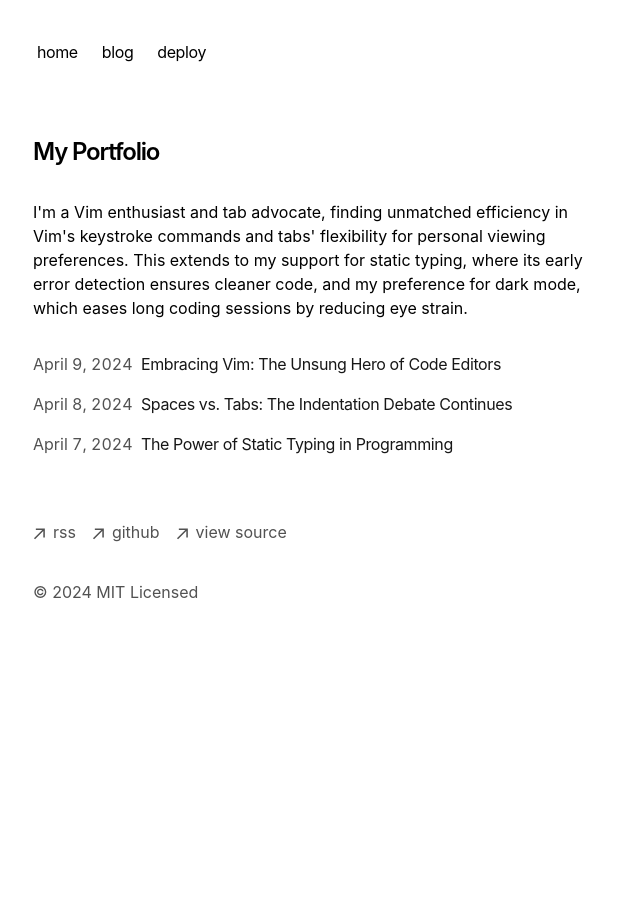
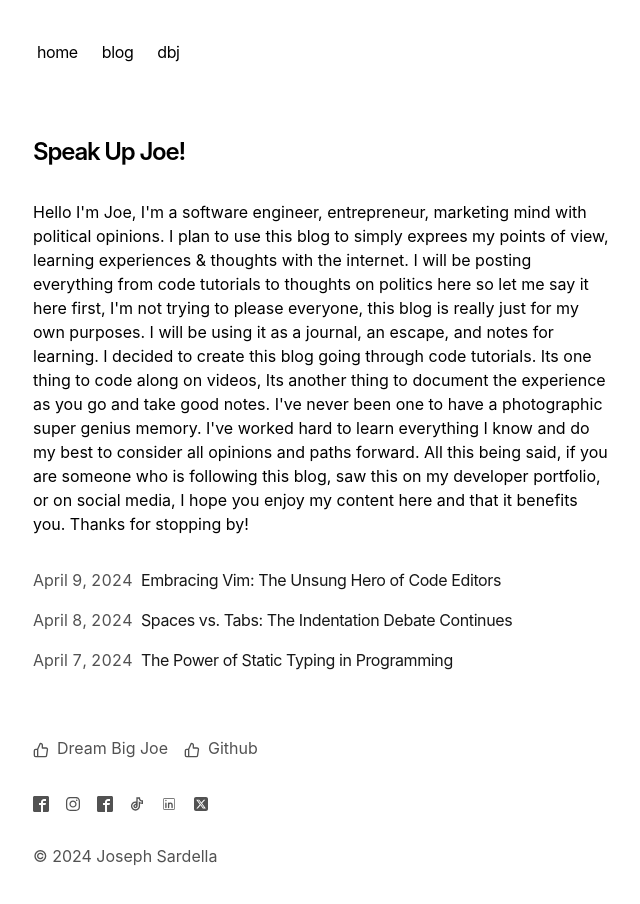
Before and after one commit to VirtualJoe760/jsnextblog, a Next.js app: page / in a window 1280 px wide. Shown: the top 904 px of the page, without its empty margins (319-959 px from the left). Before the commit the page ends 800 px from the top, so only its background shows below. Built offline with nearby package versions, Linux system fonts and the light colour scheme.

Commit message:
updated blog on basic level

```diff
--- a/app/components/footer.tsx
+++ b/app/components/footer.tsx
@@ -1,3 +1,10 @@
+import { FaInstagram } from 'react-icons/fa';
+import { ImFacebook2 } from "react-icons/im";
+import { RiTiktokLine } from "react-icons/ri";
+import { CiLinkedin } from "react-icons/ci";
+import { FaSquareXTwitter } from "react-icons/fa6";
+import { FiThumbsUp } from "react-icons/fi";
+
 function ArrowIcon() {
   return (
     <svg
@@ -24,10 +31,10 @@ export default function Footer() {
             className="flex items-center transition-all hover:text-neutral-800 dark:hover:text-neutral-100"
             rel="noopener noreferrer"
             target="_blank"
-            href="/rss"
+            href="https://dreambigjoe.com"
           >
-            <ArrowIcon />
-            <p className="ml-2 h-7">rss</p>
+            <FiThumbsUp />
+            <p className="ml-2 h-7">Dream Big Joe</p>
           </a>
         </li>
         <li>
@@ -35,26 +42,77 @@ export default function Footer() {
             className="flex items-center transition-all hover:text-neutral-800 dark:hover:text-neutral-100"
             rel="noopener noreferrer"
             target="_blank"
-            href="https://github.com/vercel/next.js"
+            href="https://github.com/VirtualJoe760"
           >
-            <ArrowIcon />
-            <p className="ml-2 h-7">github</p>
+            <FiThumbsUp />
+            <p className="ml-2 h-7">Github</p>
+          </a>
+        </li>
+      </ul>
+      <ul className="font-sm mt-8 flex flex-col space-x-0 space-y-2 text-neutral-600 md:flex-row md:space-x-4 md:space-y-0 dark:text-neutral-300">
+        <li>
+          <a
+              className="flex items-center transition-all hover:text-neutral-800 dark:hover:text-neutral-100"
+              rel="noopener noreferrer"
+              target="_blank"
+              href="https://www.facebook.com/alldaydella/"
+          >
+            <ImFacebook2 />
           </a>
         </li>
         <li>
           <a
-            className="flex items-center transition-all hover:text-neutral-800 dark:hover:text-neutral-100"
-            rel="noopener noreferrer"
-            target="_blank"
-            href="https://vercel.com/templates/next.js/portfolio-starter-kit"
+              className="flex items-center transition-all hover:text-neutral-800 dark:hover:text-neutral-100"
+              rel="noopener noreferrer"
+              target="_blank"
+              href="https://www.facebook.com/alldaydella/"
           >
-            <ArrowIcon />
-            <p className="ml-2 h-7">view source</p>
+            <FaInstagram />
+          </a>
+        </li>
+        <li>
+          <a
+              className="flex items-center transition-all hover:text-neutral-800 dark:hover:text-neutral-100"
+              rel="noopener noreferrer"
+              target="_blank"
+              href="https://www.instagram.com/instadella/"
+          >
+            <ImFacebook2 />
+          </a>
+        </li>
+        <li>
+          <a
+              className="flex items-center transition-all hover:text-neutral-800 dark:hover:text-neutral-100"
+              rel="noopener noreferrer"
+              target="_blank"
+              href="https://www.tiktok.com/@tipt0ptoks"
+          >
+            <RiTiktokLine />
+          </a>
+        </li>
+        <li>
+          <a
+              className="flex items-center transition-all hover:text-neutral-800 dark:hover:text-neutral-100"
+              rel="noopener noreferrer"
+              target="_blank"
+              href="https://www.linkedin.com/in/joseph-sardella-33999367/"
+          >
+            <CiLinkedin />
+          </a>
+        </li>
+        <li>
+          <a
+              className="flex items-center transition-all hover:text-neutral-800 dark:hover:text-neutral-100"
+              rel="noopener noreferrer"
+              target="_blank"
+              href="https://x.com/AveragexJoex"
+          >
+            <FaSquareXTwitter />
           </a>
         </li>
       </ul>
       <p className="mt-8 text-neutral-600 dark:text-neutral-300">
-        © {new Date().getFullYear()} MIT Licensed
+        © {new Date().getFullYear()} Joseph Sardella
       </p>
     </footer>
   )
--- a/app/components/nav.tsx
+++ b/app/components/nav.tsx
@@ -7,8 +7,8 @@ const navItems = {
   '/blog': {
     name: 'blog',
   },
-  'https://vercel.com/templates/next.js/portfolio-starter-kit': {
-    name: 'deploy',
+  'https://dreambigjoe.com': {
+    name: 'dbj',
   },
 }
 
--- a/app/page.tsx
+++ b/app/page.tsx
@@ -4,14 +4,14 @@ export default function Page() {
   return (
     <section>
       <h1 className="mb-8 text-2xl font-semibold tracking-tighter">
-        My Portfolio
+        Speak Up Joe!
       </h1>
       <p className="mb-4">
-        {`I'm a Vim enthusiast and tab advocate, finding unmatched efficiency in
-        Vim's keystroke commands and tabs' flexibility for personal viewing
-        preferences. This extends to my support for static typing, where its
-        early error detection ensures cleaner code, and my preference for dark
-        mode, which eases long coding sessions by reducing eye strain.`}
+        {`Hello I'm Joe, I'm a software engineer, entrepreneur, marketing mind with political opinions. I plan to use this blog to simply exprees my points of view, learning experiences & thoughts with the internet.
+        I will be posting everything from code tutorials to thoughts on politics here so let me say it here first, I'm not trying to please everyone, this blog is really just for my own purposes. I will be using it as a journal,
+        an escape, and notes for learning. I decided to create this blog going through code tutorials. Its one thing to code along on videos, Its another thing to document the experience as you go and take good notes. I've never been
+        one to have a photographic super genius memory. I've worked hard to learn everything I know and do my best to consider all opinions and paths forward. All this being said, if you are someone who is following this blog,
+        saw this on my developer portfolio, or on social media, I hope you enjoy my content here and that it benefits you. Thanks for stopping by!`}
       </p>
       <div className="my-8">
         <BlogPosts />
--- a/app/rss/route.ts
+++ /dev/null
@@ -1,42 +0,0 @@
-import { baseUrl } from 'app/sitemap'
-import { getBlogPosts } from 'app/blog/utils'
-
-export async function GET() {
-  let allBlogs = await getBlogPosts()
-
-  const itemsXml = allBlogs
-    .sort((a, b) => {
-      if (new Date(a.metadata.publishedAt) > new Date(b.metadata.publishedAt)) {
-        return -1
-      }
-      return 1
-    })
-    .map(
-      (post) =>
-        `<item>
-          <title>${post.metadata.title}</title>
-          <link>${baseUrl}/blog/${post.slug}</link>
-          <description>${post.metadata.summary || ''}</description>
-          <pubDate>${new Date(
-            post.metadata.publishedAt
-          ).toUTCString()}</pubDate>
-        </item>`
-    )
-    .join('\n')
-
-  const rssFeed = `<?xml version="1.0" encoding="UTF-8" ?>
-  <rss version="2.0">
-    <channel>
-        <title>My Portfolio</title>
-        <link>${baseUrl}</link>
-        <description>This is my portfolio RSS feed</description>
-        ${itemsXml}
-    </channel>
-  </rss>`
-
-  return new Response(rssFeed, {
-    headers: {
-      'Content-Type': 'text/xml',
-    },
-  })
-}
```
Also changed, not shown: 1 other file (tests, documents, lock files or other folders).
